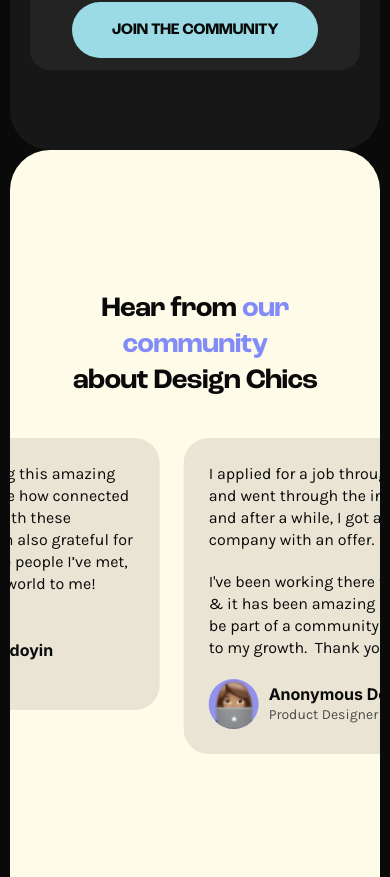
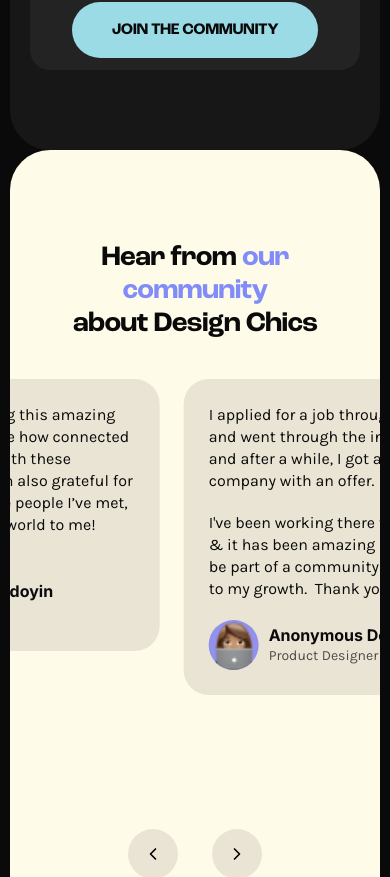
Before and after one commit to howardotuya/design-chics, a Next.js app: page / in a window 390 px wide. Shown: the part 6502-7379 px from the top of the page. Built offline with nearby package versions, Linux system fonts and the light colour scheme.

Commit message:
fix: made correction

```diff
--- a/src/components/HearFromOurCommunity/HearFromOurCommunity.tsx
+++ b/src/components/HearFromOurCommunity/HearFromOurCommunity.tsx
@@ -4,12 +4,12 @@
 
 const HearFromOurCommunity = () => {
   return (
-    <div className="mx-[10px] py-[100px] bg-yellow-50 overflow-hidden rounded-[40px] ">
+    <div className="mx-[10px] py-[50px] md:py-[100px] bg-yellow-50 overflow-hidden rounded-[40px] ">
       <div className="flex-col justify-start items-center gap-[15px] flex">
         <div
           // data-aos="fade-right"
           // data-aos-mirror="true"
-          className=" px-10 text-center text-[28px] md:text-[46px] leading-[33px] md:leading-[50.60px] my-10"
+          className=" px-10 text-center text-[28px] md:text-[46px] leading-[30px] md:leading-[50.60px] my-10"
         >
           <span className="text-neutral-950  font-bold font-roc-grotesk  tracking-tight">
             Hear from  <span className="text-indigo-400"> our community </span> <br /> about Design Chics
--- a/src/components/menu/MenuSm.tsx
+++ b/src/components/menu/MenuSm.tsx
@@ -27,7 +27,7 @@
         <div className="bg-[#232323] top-[70px] absolute -mt-[3px] w-full px-4 py-4 rounded-3xl text-[14px]">
           {links.map((link) => (
             <Link
-              className={`p-3 block rounded-full uppercase font-light ${pathname === link.href && " bg-[#2C2C2C] font-semibold"
+              className={`p-3 block rounded-full uppercase font-normal ${pathname === link.href && " bg-[#2C2C2C] font-semibold"
                 } :hover:bg-[#2C2C2C]`}
               onClick={handleDropDownOpen}
               key={link.id}
```
